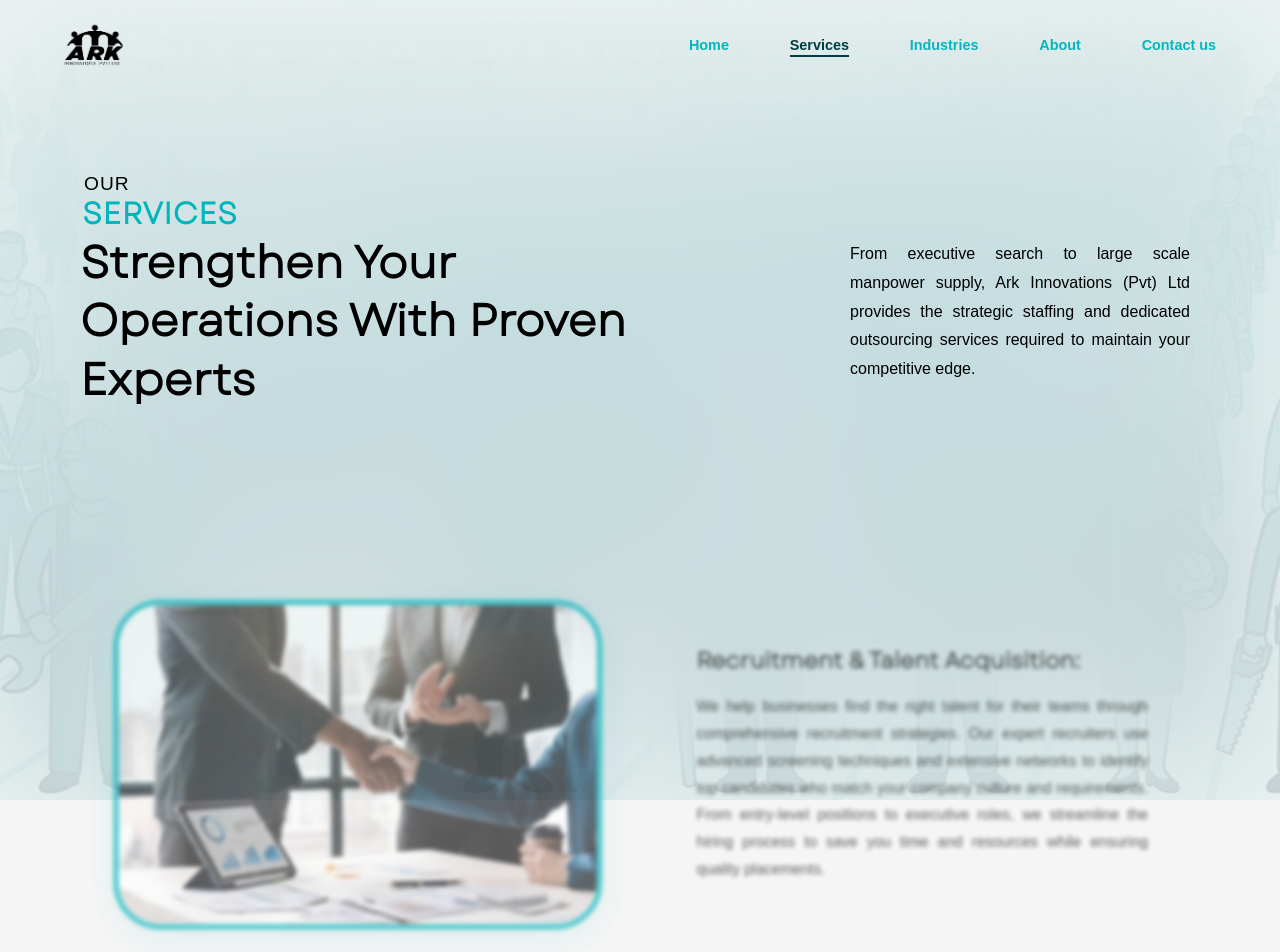
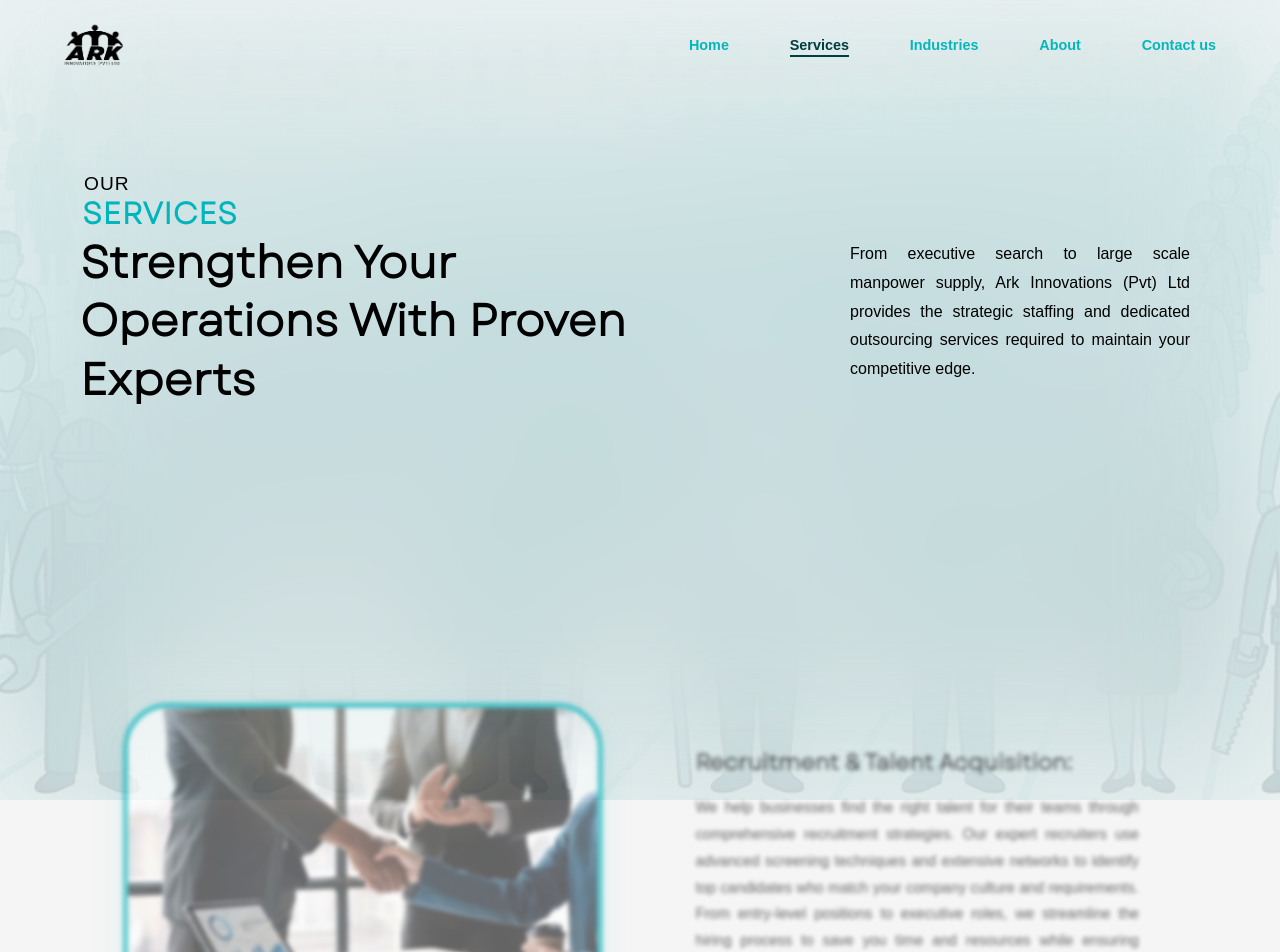
Before and after one commit to disalHenuka/ark-innovations, a Next.js app: page /services in a window 1280 px wide. Shown: the top 952 px of the page. Built offline with nearby package versions, Linux system fonts and the light colour scheme.

Commit message:
Update service.css

```diff
--- a/app/styles/service.css
+++ b/app/styles/service.css
@@ -152,7 +152,7 @@
   position: relative;
   will-change: transform, opacity, filter;
   transform-origin: center center;
-  scroll-margin-top: 250px; /* Offset to prevent fixed navbar from hiding the section text */
+  scroll-margin-top: 225px; /* Offset to prevent fixed navbar from hiding the section text */
 }
 
 .service-section:last-child {
@@ -162,6 +162,8 @@
 /* Service Images with Hover Effects */
 .service-image-container {
   position: relative;
+  margin-top: 100px;
+  margin-bottom: 100px;
   width: 100%;
   height: auto;
   will-change: transform;
```
